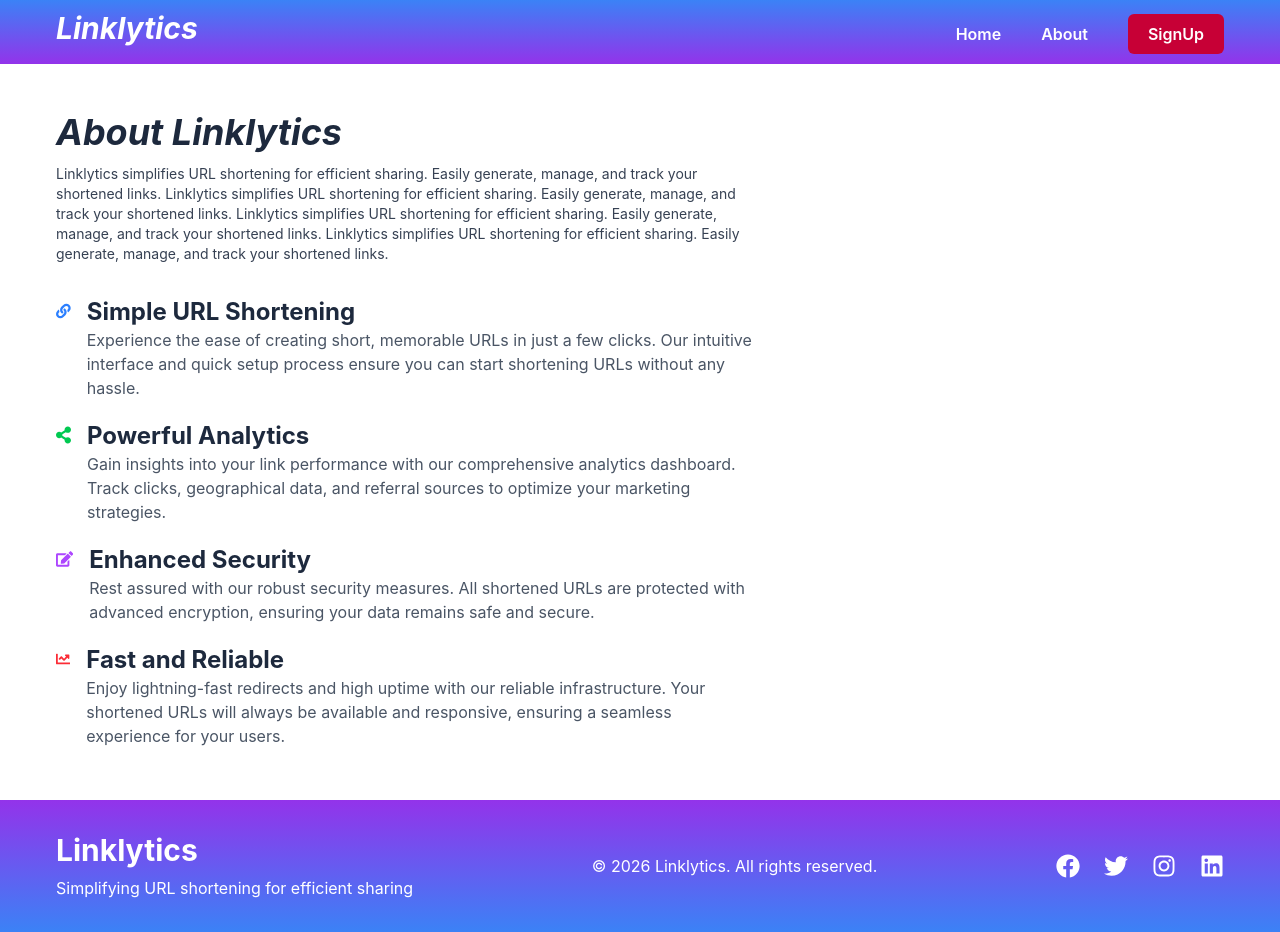
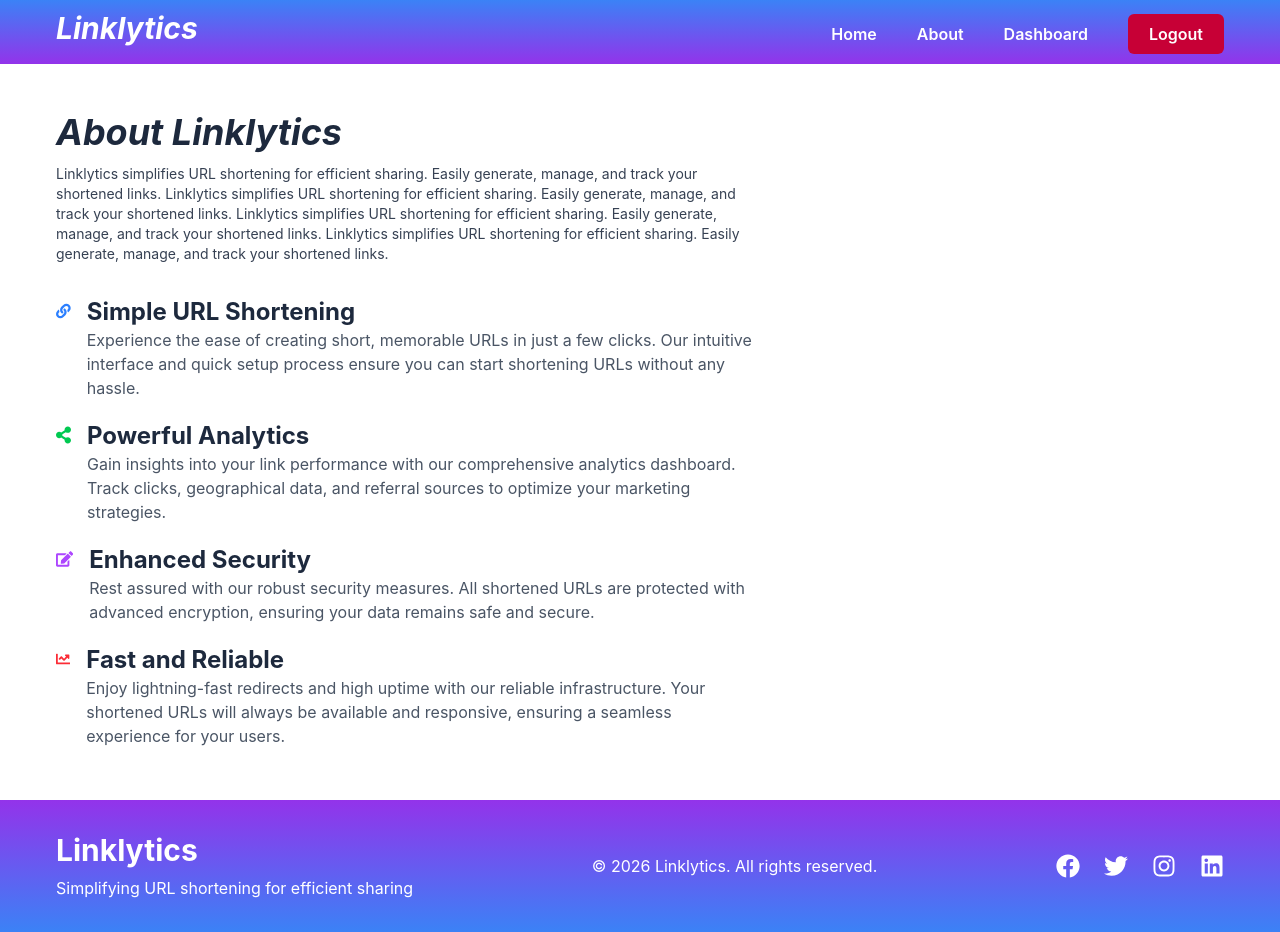
Before and after one commit to ArbabAhmed20/url-shortner-react, a React (Vite) app: page /about in a window 1280 px wide. Built offline with nearby package versions, Linux system fonts and the light colour scheme; sample sign-in values are in the browser's storage.

Commit message:
Added some minor features ALmost Done

```diff
--- a/src/AppRouter.jsx
+++ b/src/AppRouter.jsx
@@ -16,9 +16,11 @@ const AppRouter = () => {
             <Routes>
                 <Route path="/" element={<LandingPage />} />
                 <Route path="/about" element={<AboutPage />} />
-                <Route path="/register" element={<RegisterPage />} />
-                <Route path="/login" element={<Login />} />
-                <Route path="/dashboard" element={<DashboardLayout />} />
+                <Route path="/register" element={<PrivateRoute publicPage={true}><RegisterPage /></PrivateRoute>} />
+                <Route path="/login" element={<PrivateRoute publicPage={true}><Login /></PrivateRoute>} />
+                <Route path="/dashboard" element={<PrivateRoute publicPage={false}><DashboardLayout /></PrivateRoute>} />
+                <Route path="/*" element={<ErrorPage message={"Page Not Found!"} />} />
+                <Route path="/error" element={<ErrorPage />} />
             </Routes>
             <Footer/>
         </>
@@ -27,6 +29,8 @@ const AppRouter = () => {
 
 import React from 'react'
 import ShortenURlPage from "./components/ShortenURlPage.jsx";
+import PrivateRoute from "./PrivateRoute.jsx";
+import ErrorPage from "./components/ErrorPage.jsx";
 
 export const SubDomainRouter = () => {
     return (
--- /dev/null
+++ b/src/PrivateRoute.jsx
@@ -0,0 +1,13 @@
+import {useStoreContext} from "./contextApi/ContextApi.jsx";
+import {Navigate} from "react-router-dom";
+
+export default function PrivateRoute({children, publicPage}) {
+
+    const {token} = useStoreContext();
+
+    if(publicPage){
+        return token ? <Navigate to={"/dashboard"} /> : children;
+    }
+
+    return !token ? <Navigate to={"/login"} /> : children;
+}
--- /dev/null
+++ b/src/components/ErrorPage.jsx
@@ -0,0 +1,19 @@
+import React from 'react'
+import {FaExclamationTriangle} from "react-icons/fa";
+import {useNavigate} from "react-router-dom";
+
+const ErrorPage = ({message}) => {
+
+    const navigate = useNavigate();
+    return (
+        <div className="flex flex-col items-center justify-center min-h-[calc(100vh-64px)] bg-gray-100 p-6">
+            <FaExclamationTriangle className='text-8xl text-rose-700 mb-4'/>
+            <h1 className='text-3xl font-bold mb-2 text-gray-800'>{message ? message : "An Unexpected Error has Occurred!"}</h1>
+
+            <button onClick={() => navigate("/")} className='mt-3 px-4 py-2 bg-linear-[#9333ea,#3b82f6] font-semibold text-white rounded-md cursor-pointer'>
+                Home
+            </button>
+        </div>
+    )
+}
+export default ErrorPage
--- a/src/components/NavBar.jsx
+++ b/src/components/NavBar.jsx
@@ -1,10 +1,21 @@
 import React, {useState} from 'react'
-import {Link} from "react-router-dom";
+import {Link, useNavigate} from "react-router-dom";
 import {IoIosMenu} from "react-icons/io";
 import {RxCross2} from "react-icons/rx";
+import {useStoreContext} from "../contextApi/ContextApi.jsx";
 
 
 const NavBar = () => {
+    const navigate = useNavigate();
+
+    const {token, setToken} = useStoreContext();
+
+    const onLogOutHandler =() => {
+        setToken(null);
+        localStorage.removeItem("JWT_TOKEN");
+        navigate("/")
+    }
+
     const [navbarOpen, setNavbarOpen] = useState(false);
     return (
         <div className="h-16 bg-linear-[#3b82f6,#9333ea] z-50 flex items-center sticky top-0">
@@ -21,9 +32,24 @@ const NavBar = () => {
                    <li className="hover:text-[#3364F7] font-medium  transition-all duration-150">
                        <Link className={"text-white font-semibold"} to={"/about"}>About</Link>
                    </li>
-                   <li className="sm:ml-0 -ml-1 bg-rose-700 text-white  cursor-pointer w-24 text-center font-semibold px-2 py-2 rounded-md">
-                       <Link to={"/register"}>SignUp</Link>
-                   </li>
+
+                   {token && (
+                       <li className="hover:text-[#3364F7] font-medium  transition-all duration-150">
+                           <Link className={"text-white font-semibold"} to={"/dashboard"}>Dashboard</Link>
+                       </li>
+                   )}
+
+                   {!token && (
+                       <li className="sm:ml-0 -ml-1 bg-rose-700 text-white  cursor-pointer w-24 text-center font-semibold px-2 py-2 rounded-md">
+                           <Link to={"/login"}>Login</Link>
+                       </li>
+                   )}
+
+                   {token && (
+                       <button onClick={onLogOutHandler} className={"sm:ml-0 -ml-1 bg-rose-700 text-white  cursor-pointer w-24 text-center font-semibold px-2 py-2 rounded-md"}>
+                           Logout
+                       </button>
+                   )}
                    {/*<li className="sm:ml-0 -ml-1 bg-[#2a5bd7] text-white  cursor-pointer w-24 text-center font-semibold px-2 py-2 rounded-md">*/}
                    {/*    <Link to={"/login"}>Login</Link>*/}
                    {/*</li>*/}
--- a/src/dashboard/DashboardLayout.jsx
+++ b/src/dashboard/DashboardLayout.jsx
@@ -7,16 +7,19 @@ import ShortenPopUp from "./ShortenPopUp.jsx";
 import {FaLink} from "react-icons/fa";
 import CreateNewShorten from "./CreateNewShorten.jsx";
 import ShortenUrlList from "./ShortenUrlList.jsx";
+import {useNavigate} from "react-router-dom";
+import {Hourglass} from "react-loader-spinner";
 
 const DashboardLayout = () => {
        const {token} = useStoreContext();
        const [shortenPopUp, setShortenPopUp] = useState(false);
+       const navigate = useNavigate();
        // const refetch = false;
 
     console.log(useFetchTotalClicks(token, onError));
 
        function onError(){
-           console.log("ERROR!")
+           navigate("/error");
        }
 
     // console.log(useFetchTotalClicks(token, onError));
@@ -27,7 +30,20 @@ const DashboardLayout = () => {
     return (
         <div className={"lg:px-14 sm:px-8 px-4 min-h-[calc(100vh-64px)]"}>
             {loader ? (
-                <p>Loading...</p>
+                <div className={"min-h-77.5 flex justify-center items-center w-full"}>
+                    <div className={"flex flex-col items-center gap-1"}>
+                        <Hourglass
+                            visible={true}
+                            height="80"
+                            width="80"
+                            ariaLabel="hourglass-loading"
+                            wrapperStyle={{}}
+                            wrapperClass=""
+                            colors={['#306cce', '#72a1ed']}
+                        />
+                        <p className='text-slate-700 font-semibold'>Please Wait...</p>
+                    </div>
+                </div>
             ) : (
             <div className={"lg:w-[90%] w-full mx-auto py-16"}>
                 <div className={"h-96 relative"}>
```
